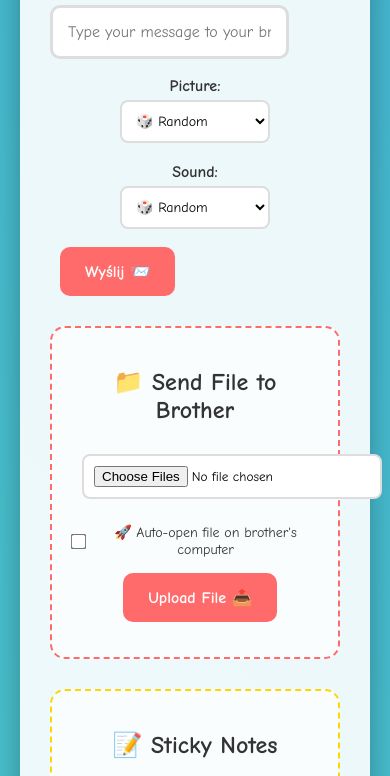
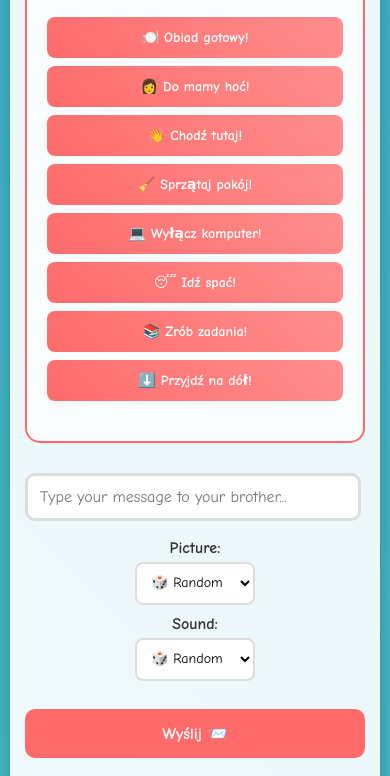
Before and after one commit to emilekm2142/wiadom, a plain HTML site: page index.html in a window 390 px wide. Shown: the part 172-948 px from the top of the page. Drawn offline with Linux system fonts and the light colour scheme; no server answers.

Commit message:
mobile friendly

```diff
--- a/index.html
+++ b/index.html
@@ -11,8 +11,14 @@
             background-size: 400% 400%;
             animation: gradientShift 15s ease infinite;
             margin: 0;
-            padding: 20px;
+            padding: 10px;
             min-height: 100vh;
+        }
+
+        @media (max-width: 768px) {
+            body {
+                padding: 5px;
+            }
         }
 
         @keyframes gradientShift {
@@ -38,6 +44,14 @@
             box-shadow: 0 10px 30px rgba(0, 0, 0, 0.3);
         }
 
+        @media (max-width: 768px) {
+            .container {
+                padding: 15px;
+                margin: 5px;
+                border-radius: 15px;
+            }
+        }
+
         h1 {
             text-align: center;
             color: #333;
@@ -55,6 +69,14 @@
             border: 3px solid #ddd;
             border-radius: 10px;
             font-family: 'Comic Sans MS', cursive;
+        }
+
+        @media (max-width: 768px) {
+            input[type="text"] {
+                width: 90%;
+                padding: 12px;
+                font-size: 16px;
+            }
         }
 
         button {
@@ -383,12 +405,119 @@
             margin-top: 5px;
             color: #333;
         }
+
+        .preset-section {
+            margin: 30px 0;
+            padding: 20px;
+            background: rgba(255, 255, 255, 0.7);
+            border-radius: 15px;
+            border: 2px solid #ff6b6b;
+        }
+
+        .preset-section h2 {
+            text-align: center;
+            color: #333;
+            margin-bottom: 20px;
+        }
+
+        .preset-buttons {
+            display: grid;
+            grid-template-columns: repeat(auto-fit, minmax(200px, 1fr));
+            gap: 10px;
+            margin-bottom: 20px;
+        }
+
+        .preset-btn {
+            background: linear-gradient(45deg, #ff6b6b, #ff8e8e);
+            color: white;
+            padding: 12px 15px;
+            font-size: 14px;
+            border: none;
+            border-radius: 8px;
+            cursor: pointer;
+            font-family: 'Comic Sans MS', cursive;
+            font-weight: bold;
+            transition: all 0.3s ease;
+            text-align: center;
+            margin: 0;
+        }
+
+        .preset-btn:hover {
+            background: linear-gradient(45deg, #ff5252, #ff7575);
+            transform: scale(1.05);
+            box-shadow: 0 5px 15px rgba(255, 107, 107, 0.4);
+        }
+
+        @media (max-width: 768px) {
+            .preset-buttons {
+                grid-template-columns: repeat(auto-fit, minmax(150px, 1fr));
+                gap: 8px;
+            }
+
+            .preset-btn {
+                padding: 10px 12px;
+                font-size: 12px;
+            }
+
+            .selection-row {
+                flex-direction: column;
+                gap: 10px;
+            }
+
+            select {
+                min-width: 120px;
+            }
+
+            button {
+                margin-left: 0;
+                margin-top: 10px;
+                width: 100%;
+            }
+
+            textarea {
+                width: 95%;
+            }
+
+            .chat-history {
+                max-height: 300px;
+            }
+
+            h1 {
+                font-size: 24px;
+                margin-bottom: 20px;
+            }
+        }
+
+        @media (max-width: 480px) {
+            .preset-buttons {
+                grid-template-columns: 1fr;
+            }
+
+            .preset-btn {
+                font-size: 14px;
+                padding: 12px;
+            }
+        }
     </style>
 </head>
 
 <body>
     <div class="container">
         <h1>🚀 Brother Message System 🚀</h1>
+
+        <div class="preset-section">
+            <h2>⚡ Quick Messages</h2>
+            <div class="preset-buttons">
+                <button class="preset-btn" onclick="sendPreset('Obiad gotowy!')">🍽️ Obiad gotowy!</button>
+                <button class="preset-btn" onclick="sendPreset('Do mamy hoć!')">👩 Do mamy hoć!</button>
+                <button class="preset-btn" onclick="sendPreset('Chodź tutaj!')">👋 Chodź tutaj!</button>
+                <button class="preset-btn" onclick="sendPreset('Sprzątaj pokój!')">🧹 Sprzątaj pokój!</button>
+                <button class="preset-btn" onclick="sendPreset('Wyłącz komputer!')">💻 Wyłącz komputer!</button>
+                <button class="preset-btn" onclick="sendPreset('Idź spać!')">😴 Idź spać!</button>
+                <button class="preset-btn" onclick="sendPreset('Zrób zadania!')">📚 Zrób zadania!</button>
+                <button class="preset-btn" onclick="sendPreset('Przyjdź na dół!')">⬇️ Przyjdź na dół!</button>
+            </div>
+        </div>
 
         <div class="input-section">
             <input type="text" id="msg" placeholder="Type your message to your brother...">
@@ -773,6 +902,12 @@
                 });
         }
 
+        // Preset message function
+        function sendPreset(message) {
+            document.getElementById("msg").value = message;
+            send();
+        }
+
         // Allow Enter key to send message
         document.getElementById("msg").addEventListener("keypress", function (event) {
             if (event.key === "Enter") {
```
Also changed, not shown: 1 other file.
